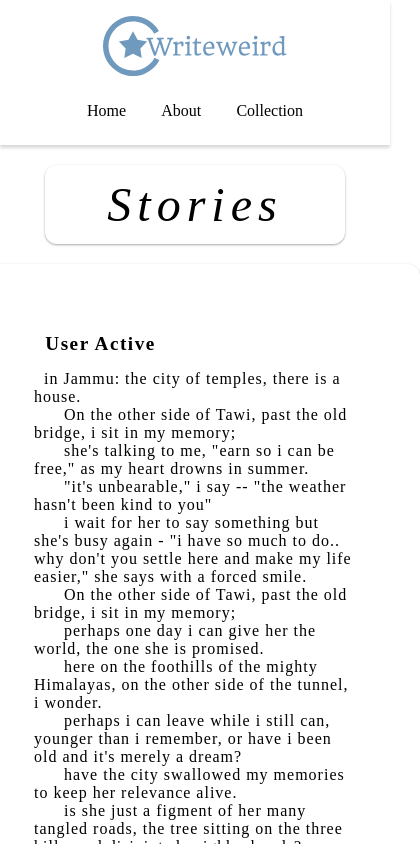
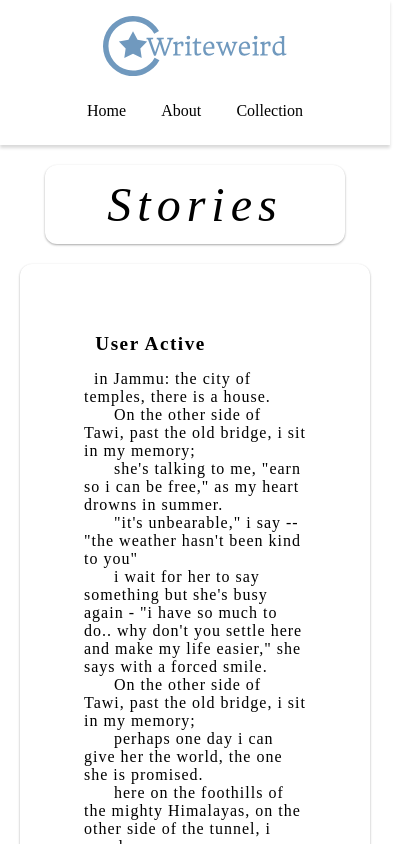
Before and after one commit to avi9401/Poetry_Project, a React (Vite) app: page /Poetry_Project/Stories in a window 390 px wide. Shown: the top 844 px of the page, 420 px wide, since content can reach past the window. Built offline with nearby package versions, Linux system fonts and the light colour scheme.

Commit message:
layout chnages

```diff
--- a/src/index.css
+++ b/src/index.css
@@ -534,13 +534,14 @@ p {
 }
 
 
+
 .story-container {
   display: flex;
   flex-direction: column;
   align-items: left;
   max-width: 600px;
   width: auto;
-  min-width: 450px;
+  min-width: 0px;
   height: auto;
   background: #ffffff;
   padding: 4rem;
@@ -560,7 +561,7 @@ p {
   align-items: left;
   max-width: 600px;
   width: auto;
-  min-width: 450px;
+  min-width: 0px;
   height: auto;
   background: #ffffff;
   padding: 4rem;
```
